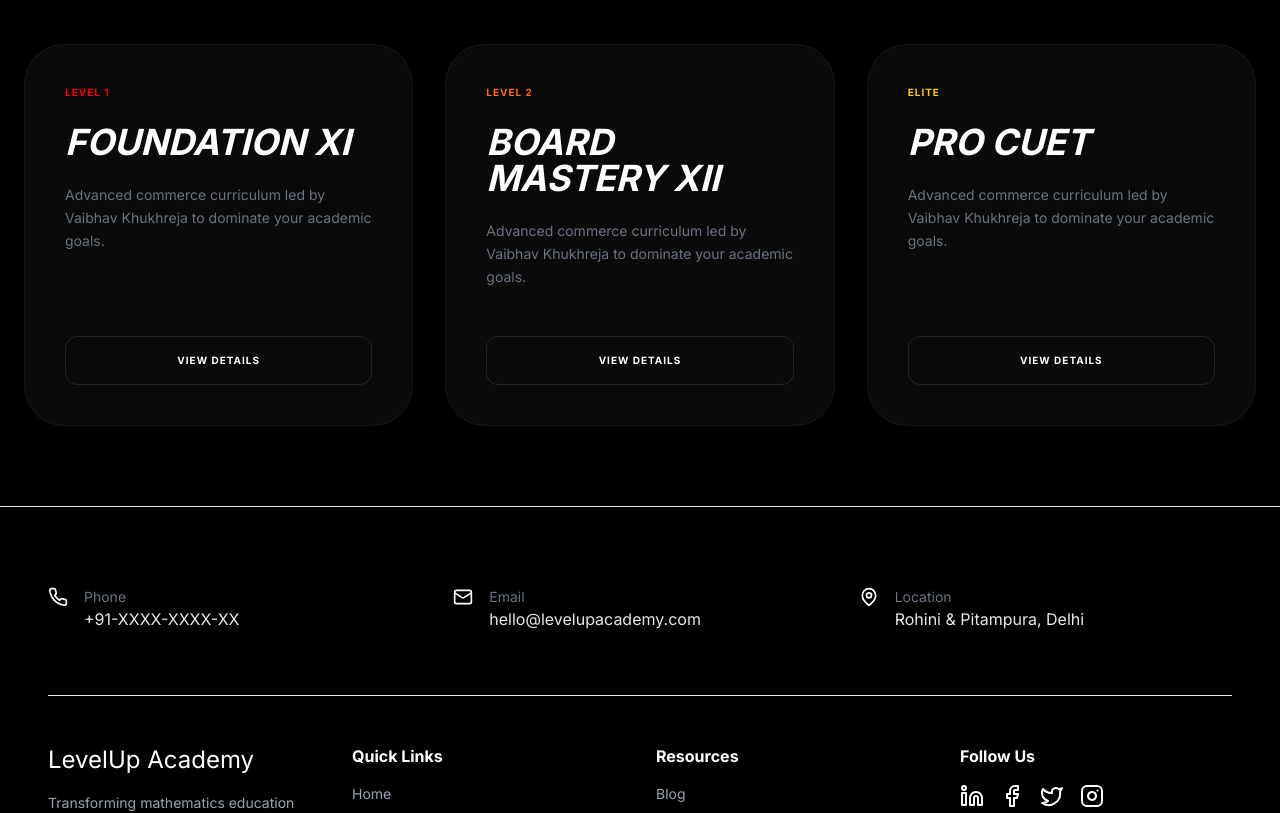
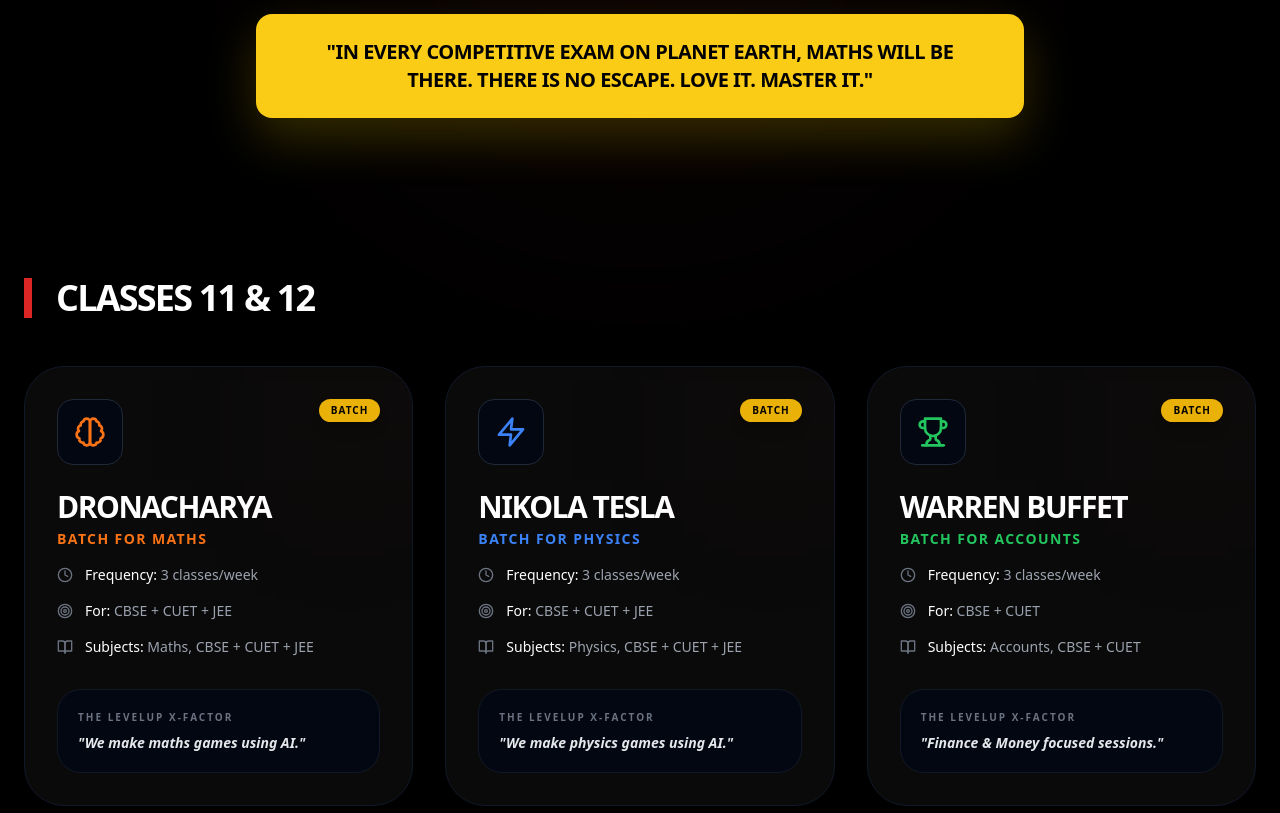
Before and after one commit to Garvsikka/levelup-academy-website, a React (Vite) app in the folder frontend/: page /courses in a window 1280 px wide. Shown: the part 420-1233 px from the top of the page. Built offline with nearby package versions, Linux system fonts and the light colour scheme.

Commit message:
feat: complete Courses page with brochure-accurate batches and true black theme

```diff
--- a/frontend/src/pages/Courses.jsx
+++ b/frontend/src/pages/Courses.jsx
@@ -1,34 +1,167 @@
-import React from "react"
-import { Helmet } from "react-helmet-async"
-import { Link } from "react-router-dom"
+import React from 'react';
+import { Sparkles, Star, Zap, Target, BookOpen, Clock, ShieldCheck, Trophy, Brain } from 'lucide-react';
 
-export default function Courses() {
-  const batches = [
-    { name: "Foundation XI", color: "brand-red", tag: "LEVEL 1", slug: "dronacharya-batch-maths" },
-    { name: "Board Mastery XII", color: "brand-orange", tag: "LEVEL 2", slug: "warren-buffet-batch-accounts" },
-    { name: "Pro CUET", color: "brand-yellow", tag: "ELITE", slug: "nikola-tesla-batch-physics" }
-  ];
+const CourseCard = ({ title, subtitle, subjects, xFactor, frequency, target, icon: Icon, color }) => (
+  <div className="group bg-[#0a0a0a] border border-gray-900 rounded-[40px] p-8 hover:border-red-600/50 transition-all duration-500 relative overflow-hidden flex flex-col h-full">
+    <div className="absolute top-0 right-0 w-32 h-32 bg-red-600/5 blur-[80px] group-hover:bg-red-600/10 transition-colors"></div>
 
+    <div className="flex justify-between items-start mb-6">
+      <div className={`p-4 rounded-2xl bg-gray-950 border border-gray-800 group-hover:scale-110 transition-transform`}>
+        <Icon className={`w-8 h-8 ${color}`} />
+      </div>
+      <span className="bg-yellow-500 text-black text-[10px] font-black px-3 py-1 rounded-full uppercase tracking-widest shadow-lg">
+        Batch
+      </span>
+    </div>
+
+    <h3 className="text-3xl font-black text-white tracking-tighter uppercase mb-1">{title}</h3>
+    <p className={`text-sm font-bold uppercase tracking-widest mb-4 ${color}`}>{subtitle}</p>
+
+    <div className="space-y-4 mb-8 flex-grow">
+      <div className="flex items-center gap-3">
+        <Clock className="w-4 h-4 text-gray-500" />
+        <p className="text-gray-400 text-sm font-medium"><span className="text-white">Frequency:</span> {frequency}</p>
+      </div>
+      <div className="flex items-center gap-3">
+        <Target className="w-4 h-4 text-gray-500" />
+        <p className="text-gray-400 text-sm font-medium"><span className="text-white">For:</span> {target}</p>
+      </div>
+      <div className="flex items-center gap-3">
+        <BookOpen className="w-4 h-4 text-gray-500" />
+        <p className="text-gray-400 text-sm font-medium"><span className="text-white">Subjects:</span> {subjects}</p>
+      </div>
+    </div>
+
+    <div className="bg-gray-950 p-5 rounded-3xl border border-gray-900 group-hover:border-red-900/50 transition-colors mt-auto">
+      <p className="text-[10px] font-black text-gray-500 uppercase tracking-[0.2em] mb-2">The LevelUp X-Factor</p>
+      <p className="text-sm text-gray-200 font-bold italic leading-snug">"{xFactor}"</p>
+    </div>
+  </div>
+);
+
+const Courses = () => {
   return (
-    <main className="min-h-screen bg-black pt-32 pb-20 px-6 text-white">
-      <Helmet><title>Batches - LevelUp Academy</title></Helmet>
-      <div className="max-w-7xl mx-auto">
-        <h1 className="text-7xl md:text-9xl font-black mb-20 tracking-tighter uppercase italic text-center leading-none">
-          SELECT <br/><span className="text-transparent bg-clip-text bg-lava-gradient">BATCH.</span>
-        </h1>
-        <div className="grid md:grid-cols-3 gap-8">
-          {batches.map((b, i) => (
-            <div key={i} className="bg-dark-card border border-white/5 p-10 rounded-[2.5rem] flex flex-col h-full hover:border-brand-orange/40 transition-all group">
-               <span className={`text-[10px] font-black uppercase tracking-widest mb-6 text-${b.color}`}>{b.tag}</span>
-               <h2 className="text-4xl font-black mb-6 uppercase italic leading-none">{b.name}</h2>
-               <p className="text-gray-500 text-sm mb-12 flex-grow leading-relaxed">Advanced commerce curriculum led by Vaibhav Khukhreja to dominate your academic goals.</p>
-               <Link to={`/courses/${b.slug}`} className={`w-full py-4 text-center rounded-xl font-black uppercase text-[10px] tracking-widest border border-white/10 group-hover:bg-${b.color} group-hover:text-black transition-all`}>
-                 View Details
-               </Link>
+    <div className="bg-[#000000] min-h-screen font-sans text-white overflow-x-hidden">
+
+      {/* 1. HERO - VOLCANIC HEADER */}
+      <section className="relative pt-32 pb-20 px-6 text-center">
+        <div className="absolute top-0 left-1/2 -translate-x-1/2 w-full h-full bg-[radial-gradient(circle_at_center,_var(--tw-gradient-stops))] from-red-900/20 via-transparent to-transparent blur-[140px]"></div>
+
+        <div className="relative z-10 max-w-5xl mx-auto">
+          <div className="inline-flex items-center gap-2 px-5 py-2 rounded-full bg-red-950/30 border border-red-900/50 mb-10">
+            <Sparkles className="w-4 h-4 text-red-500" />
+            <span className="text-red-500 text-xs font-black uppercase tracking-[0.4em]">Elite Academic Programs</span>
+          </div>
+          <h1 className="text-5xl md:text-8xl font-black tracking-tighter leading-none mb-10 uppercase">
+            CHOOSE YOUR <br />
+            <span className="bg-gradient-to-r from-red-600 via-orange-500 to-yellow-500 bg-clip-text text-transparent italic">BATTLEFIELD</span>
+          </h1>
+
+          <div className="max-w-3xl mx-auto py-6 px-10 bg-yellow-400 text-black font-black uppercase tracking-tight text-lg md:text-xl rounded-2xl shadow-[0_20px_50px_rgba(255,215,0,0.2)]">
+            "In every competitive exam on PLANET EARTH, Maths will be there. There is no ESCAPE. Love it. Master it."
+          </div>
+        </div>
+      </section>
+
+      {/* 2. CLASSES 11 & 12 SECTION */}
+      <section className="py-20 px-6 max-w-7xl mx-auto">
+        <div className="flex items-center gap-4 mb-12 border-l-8 border-red-600 pl-6">
+           <h2 className="text-4xl font-black uppercase tracking-tighter">Classes 11 & 12</h2>
+        </div>
+        <div className="grid grid-cols-1 md:grid-cols-2 lg:grid-cols-3 gap-8">
+          <CourseCard
+            title="Dronacharya"
+            subtitle="Batch for Maths"
+            subjects="Maths, CBSE + CUET + JEE"
+            frequency="3 classes/week"
+            target="CBSE + CUET + JEE"
+            xFactor="We make maths games using AI."
+            icon={Brain}
+            color="text-orange-500"
+          />
+          <CourseCard
+            title="Nikola Tesla"
+            subtitle="Batch for Physics"
+            subjects="Physics, CBSE + CUET + JEE"
+            frequency="3 classes/week"
+            target="CBSE + CUET + JEE"
+            xFactor="We make physics games using AI."
+            icon={Zap}
+            color="text-blue-500"
+          />
+          <CourseCard
+            title="Warren Buffet"
+            subtitle="Batch for Accounts"
+            subjects="Accounts, CBSE + CUET"
+            frequency="3 classes/week"
+            target="CBSE + CUET"
+            xFactor="Finance & Money focused sessions."
+            icon={Trophy}
+            color="text-green-500"
+          />
+        </div>
+      </section>
+
+      {/* 3. CLASSES 8, 9 & 10 SECTION */}
+      <section className="py-20 px-6 max-w-7xl mx-auto bg-[#050505] rounded-[60px] border border-gray-900 my-20">
+        <div className="flex items-center gap-4 mb-12 px-8 border-l-8 border-orange-500 pl-6">
+           <h2 className="text-4xl font-black uppercase tracking-tighter">Classes 8, 9 & 10</h2>
+        </div>
+        <div className="grid grid-cols-1 md:grid-cols-2 lg:grid-cols-3 gap-8 px-8 pb-8">
+          <CourseCard
+            title="Brahmāstra"
+            subtitle="JEE Foundation"
+            subjects="Maths, Physics, Chem, Logical Reasoning"
+            frequency="Every Sunday"
+            target="JEE Foundation"
+            xFactor="Basic Finance & Money focused Sessions."
+            icon={Sparkles}
+            color="text-red-500"
+          />
+          <CourseCard
+            title="Lakshya 100"
+            subtitle="CBSE Excellence"
+            subjects="Maths, Science, English, SST"
+            frequency="3 classes/week"
+            target="CBSE 100/100"
+            xFactor="Personality Dev. sessions are part of curriculum."
+            icon={Target}
+            color="text-red-600"
+          />
+          <CourseCard
+            title="Inception"
+            subtitle="Foundation Batch"
+            subjects="Maths & Science for 8th"
+            frequency="3 classes/week"
+            target="Strong Fundamentals"
+            xFactor="Perfect introduction to competitive logic."
+            icon={Zap}
+            color="text-yellow-500"
+          />
+        </div>
+      </section>
+
+      {/* 4. DETAILED FEATURES GRID (From Screenshots) */}
+      <section className="py-24 px-6 max-w-7xl mx-auto">
+        <h2 className="text-4xl font-black text-center mb-20 uppercase">The LevelUp <span className="text-red-600">Standard</span></h2>
+        <div className="grid grid-cols-1 md:grid-cols-2 lg:grid-cols-4 gap-6">
+          {[
+            { title: "Class Schedule", desc: "1-1.5 hours long. Available OFFLINE & ONLINE with recordings.", icon: Clock },
+            { title: "Doubt Support", desc: "24x7 Support Group. Unlimited offline sessions & regular backups.", icon: ShieldCheck },
+            { title: "Study Material", desc: "Lakhs of students use our materials. Chanakya Test Series included.", icon: BookOpen },
+            { title: "Progress Tracking", desc: "1:1 Mentoring and timely parent connects with action plans.", icon: Target }
+          ].map((feature, i) => (
+            <div key={i} className="p-8 bg-[#0a0a0a] rounded-3xl border border-gray-900 hover:border-gray-700 transition-colors">
+              <feature.icon className="w-10 h-10 text-red-600 mb-6" />
+              <h4 className="text-xl font-black mb-3 uppercase tracking-tight">{feature.title}</h4>
+              <p className="text-gray-500 text-sm leading-relaxed">{feature.desc}</p>
             </div>
           ))}
         </div>
-      </div>
-    </main>
-  )
-}
+      </section>
+
+    </div>
+  );
+};
+
+export default Courses;
```
